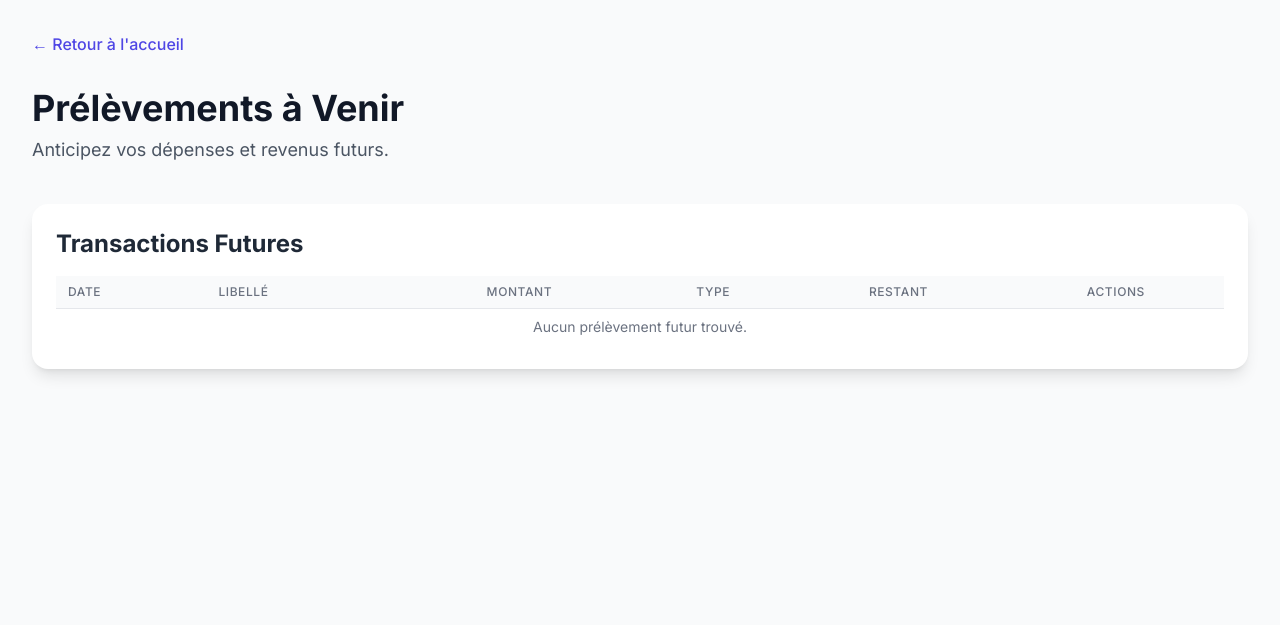
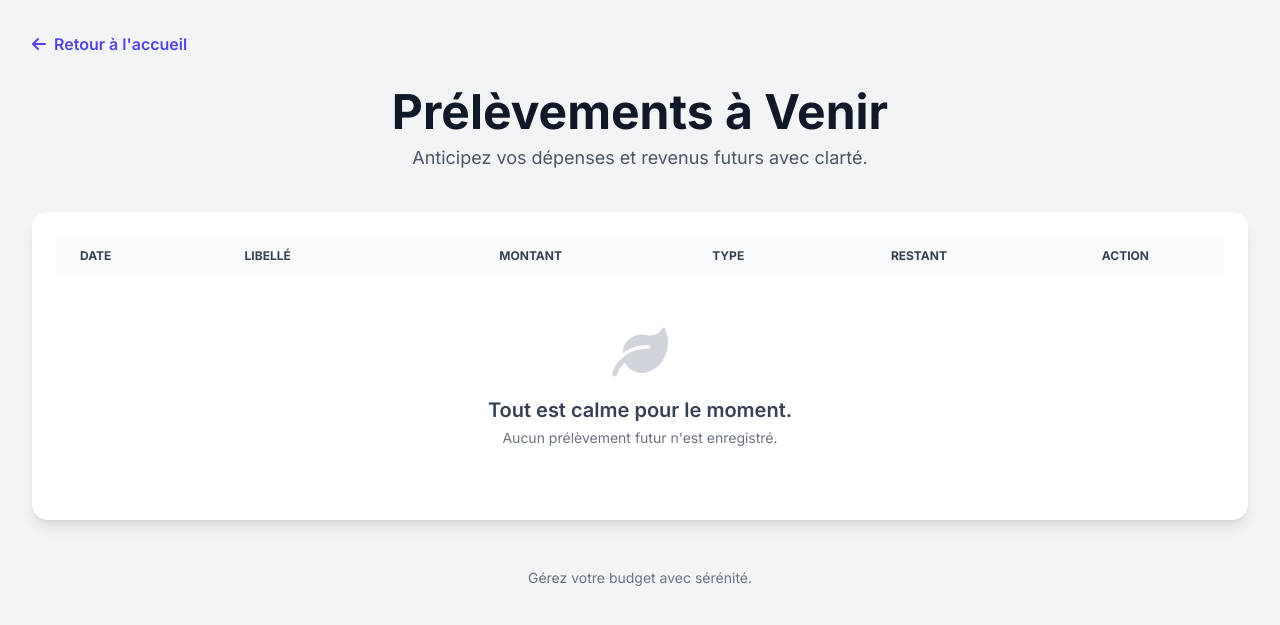
Before and after one commit to NomelN/gestion-budget, a Flask app: page /upcoming-transactions in a window 1280 px wide. Shown: the top 625 px of the page. Run offline with Flask 3, Linux system fonts and the light colour scheme; data that the repository does not hold is empty; some libraries are stand-ins or nearby versions.

Commit message:
mise à jour de l'ui (rapport et transaction)

```diff
--- a/app/templates/upcoming_transactions.html
+++ b/app/templates/upcoming_transactions.html
@@ -6,58 +6,97 @@
     <title>Prélèvements à Venir - Gemini</title>
     <script src="https://cdn.tailwindcss.com"></script>
     <script src="https://unpkg.com/htmx.org@1.9.10"></script>
+    <link rel="stylesheet" href="https://cdnjs.cloudflare.com/ajax/libs/font-awesome/6.0.0-beta3/css/all.min.css">
     <link href="https://fonts.googleapis.com/css2?family=Inter:wght@400;500;600;700&display=swap" rel="stylesheet">
     <style>
         body { font-family: 'Inter', sans-serif; }
+        .fade-in { animation: fadeIn 0.5s ease-in-out; }
+        @keyframes fadeIn {
+            from { opacity: 0; transform: translateY(-10px); }
+            to { opacity: 1; transform: translateY(0); }
+        }
+        .fade-out { animation: fadeOut 0.5s ease-in-out forwards; }
+        @keyframes fadeOut {
+            from { opacity: 1; }
+            to { opacity: 0; height: 0; padding: 0; border: 0; }
+        }
+        tr.htmx-swapping {
+            opacity: 0;
+            transition: opacity 0.5s ease-out;
+        }
     </style>
 </head>
-<body class="bg-gray-50 text-gray-800">
+<body class="bg-gray-100 text-gray-800">
 
     <div class="container mx-auto p-4 sm:p-6 lg:p-8">
         <nav class="mb-8">
-            <a href="/" class="text-indigo-600 hover:text-indigo-800 font-medium">&larr; Retour à l'accueil</a>
+            <a href="/" class="text-indigo-600 hover:text-indigo-800 font-semibold flex items-center transition-colors">
+                <i class="fas fa-arrow-left mr-2"></i>
+                Retour à l'accueil
+            </a>
         </nav>
 
-        <header class="mb-10">
-            <h1 class="text-4xl font-bold text-gray-900">Prélèvements à Venir</h1>
-            <p class="text-lg text-gray-600 mt-2">Anticipez vos dépenses et revenus futurs.</p>
+        <header class="mb-10 text-center">
+            <h1 class="text-4xl md:text-5xl font-bold text-gray-900">Prélèvements à Venir</h1>
+            <p class="text-lg text-gray-600 mt-2">Anticipez vos dépenses et revenus futurs avec clarté.</p>
         </header>
 
-        <div class="bg-white p-6 rounded-2xl shadow-lg">
-            <h2 class="text-2xl font-bold mb-4">Transactions Futures</h2>
+        <div class="bg-white p-6 rounded-2xl shadow-lg fade-in">
             <div class="overflow-x-auto">
-                <table class="divide-y divide-gray-200 w-full">
-                    <thead class="bg-gray-50">
+                <table class="w-full text-sm text-left text-gray-500">
+                    <thead class="text-xs text-gray-700 uppercase bg-gray-50">
                         <tr>
-                            <th scope="col" class="px-3 py-2 text-left text-xs font-medium text-gray-500 uppercase tracking-wider">Date</th>
-                            <th scope="col" class="px-3 py-2 text-left text-xs font-medium text-gray-500 uppercase tracking-wider">Libellé</th>
-                            <th scope="col" class="px-3 py-2 text-center text-xs font-medium text-gray-500 uppercase tracking-wider">Montant</th>
-                            <th scope="col" class="px-3 py-2 text-center text-xs font-medium text-gray-500 uppercase tracking-wider">Type</th>
-                            <th scope="col" class="px-3 py-2 text-center text-xs font-medium text-gray-500 uppercase tracking-wider">Restant</th>
-                            <th scope="col" class="px-3 py-2 text-center text-xs font-medium text-gray-500 uppercase tracking-wider">Actions</th>
+                            <th scope="col" class="px-6 py-3">Date</th>
+                            <th scope="col" class="px-6 py-3">Libellé</th>
+                            <th scope="col" class="px-6 py-3 text-center">Montant</th>
+                            <th scope="col" class="px-6 py-3 text-center">Type</th>
+                            <th scope="col" class="px-6 py-3 text-center">Restant</th>
+                            <th scope="col" class="px-6 py-3 text-center">Action</th>
                         </tr>
                     </thead>
-                    <tbody id="upcoming-transactions-list" class="bg-white divide-y divide-gray-200">
+                    <tbody id="upcoming-transactions-list">
                         {% for transaction in upcoming_transactions %}
-                        <tr id="upcoming-transaction-{{ transaction.id }}">
-                            <td class="px-3 py-2 whitespace-nowrap text-sm font-medium text-gray-900">{{ transaction.timestamp.strftime('%d/%m/%Y') }}</td>
-                            <td class="px-3 py-2 whitespace-nowrap text-sm font-medium text-gray-900">{{ transaction.label }}</td>
-                            <td class="px-3 py-2 whitespace-nowrap text-sm text-center {% if transaction.type == 'income' %}text-green-600{% else %}text-red-600{% endif %}">{{ '%.2f'|format(transaction.amount) }} €</td>
-                            <td class="px-3 py-2 whitespace-nowrap text-sm text-center text-gray-500">{{ transaction.type }}</td>
-                            <td class="px-3 py-2 whitespace-nowrap text-sm text-center text-gray-500">
+                        <tr id="upcoming-transaction-{{ transaction.id }}" class="bg-white border-b hover:bg-gray-50 transition-colors">
+                            <td class="px-6 py-4 font-medium text-gray-900 whitespace-nowrap">
+                                <i class="far fa-calendar-alt mr-2 text-indigo-500"></i>
+                                {{ transaction.timestamp.strftime('%d/%m/%Y') }}
+                            </td>
+                            <td class="px-6 py-4 font-medium text-gray-900">
+                                {{ transaction.label }}
+                            </td>
+                            <td class="px-6 py-4 text-center font-semibold {% if transaction.type == 'income' %}text-green-600{% else %}text-red-600{% endif %}">
+                                {{ '%.2f'|format(transaction.amount) }} €
+                            </td>
+                            <td class="px-6 py-4 text-center">
+                                <span class="px-2 py-1 font-semibold text-xs rounded-full {% if transaction.type == 'income' %}bg-green-100 text-green-800{% else %}bg-red-100 text-red-800{% endif %}">
+                                    {{ transaction.type|capitalize }}
+                                </span>
+                            </td>
+                            <td class="px-6 py-4 text-center text-gray-600">
                                 {% if transaction.remaining_installments is not none %}
-                                    {{ transaction.remaining_installments }}
+                                    <span class="font-mono bg-gray-200 text-gray-800 text-xs font-medium me-2 px-2.5 py-0.5 rounded">{{ transaction.remaining_installments }}</span>
                                 {% else %}
-                                    N/A
+                                    <span class="text-gray-400">&mdash;</span>
                                 {% endif %}
                             </td>
-                            <td class="px-3 py-2 whitespace-nowrap text-center text-sm font-medium">
-                                <button hx-post="/pay-in-advance/{{ transaction.id }}" hx-target="#upcoming-transaction-{{ transaction.id }}" hx-swap="outerHTML swap:0.5s" class="bg-indigo-500 hover:bg-indigo-600 text-white py-2 px-4 rounded-md">Payer en avance</button>
+                            <td class="px-6 py-4 text-center">
+                                <button hx-post="/pay-in-advance/{{ transaction.id }}"
+                                        hx-target="#upcoming-transaction-{{ transaction.id }}"
+                                        hx-swap="outerHTML"
+                                        class="bg-indigo-600 hover:bg-indigo-700 text-white font-bold py-2 px-4 rounded-lg shadow-md hover:shadow-lg transition-all duration-200 ease-in-out transform hover:-translate-y-0.5">
+                                    <i class="fas fa-check-circle mr-1"></i> Payer
+                                </button>
                             </td>
                         </tr>
                         {% else %}
-                        <tr>
-                            <td colspan="6" class="px-3 py-2 text-center text-sm text-gray-500">Aucun prélèvement futur trouvé.</td>
+                        <tr class="fade-in">
+                            <td colspan="6" class="text-center py-12">
+                                <div class="text-center text-gray-500">
+                                    <i class="fas fa-leaf fa-4x text-gray-300 mb-4"></i>
+                                    <h3 class="text-xl font-semibold text-gray-700">Tout est calme pour le moment.</h3>
+                                    <p class="mt-1">Aucun prélèvement futur n'est enregistré.</p>
+                                </div>
+                            </td>
                         </tr>
                         {% endfor %}
                     </tbody>
@@ -65,6 +104,9 @@
             </div>
         </div>
 
+        <footer class="text-center mt-12 text-sm text-gray-500">
+            <p>Gérez votre budget avec sérénité.</p>
+        </footer>
     </div>
 
 </body>
```
Also changed, not shown: app/templates/reports.html (+109 -29 lines).
